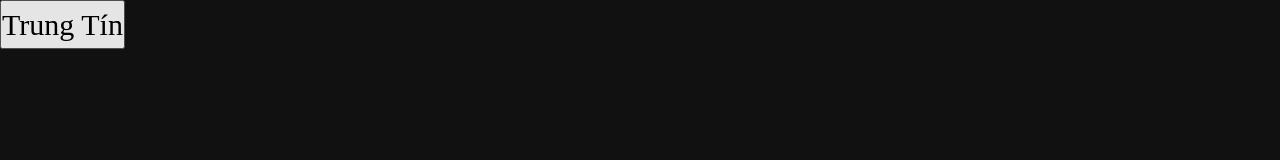
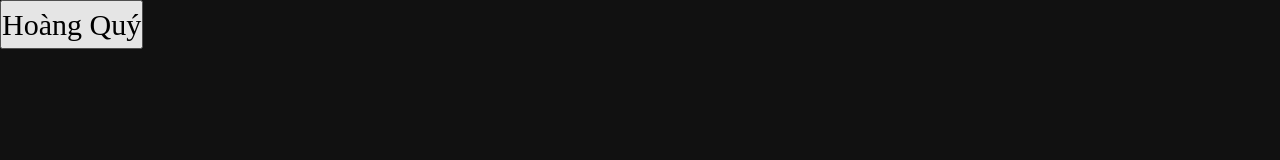
Before and after one commit to hoangqui0407/heart-3, a plain HTML site: page co.html in a window 1280 px wide. Shown: the top 160 px of the page. Drawn offline with Linux system fonts and the light colour scheme; a web font is replaced by a local one.

Commit message:
Update co.html

```diff
--- a/co.html
+++ b/co.html
@@ -15,6 +15,6 @@
 			<span class="text"> Tớ Tặng Cậu trái Tim Nè !!! </span>
 
 		</div>
-        <button class="btn-reset" >Trung Tín</button>
+        <button class="btn-reset" >Hoàng Quý</button>
 	</body>
 </html>
```
